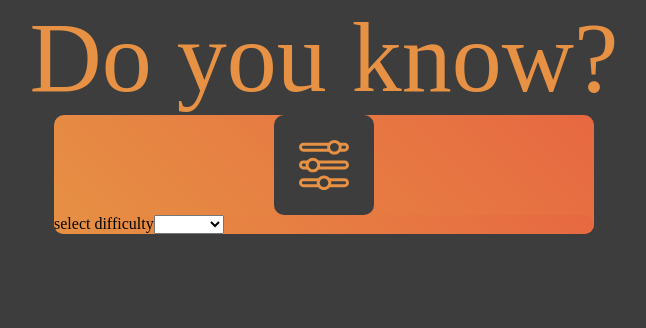
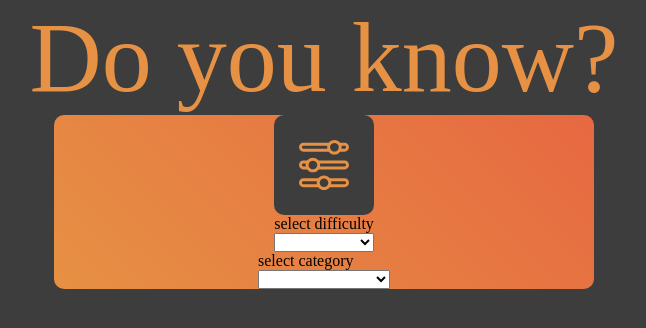
Before and after one commit to oliversteidel/quiz-app, a Vue app in the folder quiz-app/: page / in a window 1280 px wide. Shown: the top 328 px of the page, without its empty margins (316-962 px from the left). Built offline with nearby package versions, Linux system fonts and the light colour scheme; a web font is replaced by a local one.

Commit message:
fixed sending selected values

```diff
--- a/quiz-app/src/App.vue
+++ b/quiz-app/src/App.vue
@@ -5,22 +5,29 @@
       <header class="header">
         <OptionsBtn />
       </header>
-      <StartDisplay
+      <SelectDifficulty
       v-bind:diffOptions="diffOptions"
-      v-on:diff="setDifficulty" />
+      v-on:send-difficulty="setDifficultyString"
+       />
+       <SelectCategory
+       v-bind:categoryOptions="categoryOptions"
+       v-on:send-category="setCategoryString" />
+
     </div>
   </div>
 </template>
 
 <script>
 import OptionsBtn from "./components/OptionsBtn";
-import StartDisplay from "./components/StartDisplay";
+import SelectDifficulty from "./components/SelectDifficulty";
+import SelectCategory from "./components/SelectCategory";
 
 export default {
   name: "App",
   components: {
     OptionsBtn,
-    StartDisplay,
+    SelectDifficulty,
+    SelectCategory
   },
   data() {
     return {
@@ -30,14 +37,28 @@ export default {
         { text: "medium", value: "&difficulty=medium" },
         { text: "hard", value: "&difficulty=hard" },
       ],
-      difficultyString: "",
+      categoryOptions: [
+        {text: "general knowlege", value: "&category=9"},
+        {text: "entertainment: film", value: "&category=11"}
+      ],
+      difficultyString: "&difficulty=easy",
+      categoryString: "&category=9",
     };
   },
+  computed: {
+    api_url: function () {
+      return `https://opentdb.com/api.php?amount=10${this.categoryString}${this.difficultyString}`
+    }
+  },
   methods: {
-    setDifficulty(value) {
+    setDifficultyString(value) {
       this.difficultyString = value;
     },
-  },
+    setCategoryString(value) {
+      this.categoryString = value;
+    }
+  }
+
 };
 </script>
 
--- /dev/null
+++ b/quiz-app/src/components/SelectCategory.vue
@@ -0,0 +1,35 @@
+<template>
+  <div class="wrapper flex-col">
+    <label for="select-category">select category</label>
+
+    <select
+      id="select-category"
+      v-model="category"
+      @change="$emit('send-category', category)"
+    >
+      <option
+        v-for="option in categoryOptions"
+        :key="option.value"
+        v-bind:value="option.value"
+      >
+        {{ option.text }}
+      </option>
+    </select>
+  </div>
+</template>
+
+<script>
+export default {
+  name: "SelectCategory",
+  props: ["categoryOptions"],
+  data() {
+    return {
+      category: "",
+    };
+  },
+};
+</script>
+
+<style lang="scss" scoped>
+@import "../styles/_globals.scss";
+</style>
--- a/quiz-app/src/components/SelectDifficulty.vue
+++ b/quiz-app/src/components/SelectDifficulty.vue
@@ -1,8 +1,8 @@
 <template>
-  <div class="wrapper">
+  <div class="wrapper flex-col">
     <label for="select-difficulty">select difficulty</label>
 
-    <select id="select-difficulty" v-model="difficulty" @change="sendDifficulty">
+    <select id="select-difficulty" v-model="difficulty" @change="$emit('send-difficulty', difficulty)">
       <option v-for="option in diffOptions" :key="option.value" v-bind:value="option.value" >
           {{option.text}}
       </option>
@@ -22,7 +22,7 @@ export default {
   },
   methods: {
     sendDifficulty() {
-      this.$emit('diff', this.difficulty);
+      return this.difficulty;
     }
   }
 }
--- a/quiz-app/src/components/StartDisplay.vue
+++ /dev/null
@@ -1,19 +0,0 @@
-<template>
-  <div class="container">
-    <SelectDifficulty
-    v-bind:diffOptions="diffOptions"
-    v-on:diff="$emit('diff', difficulty)" />
-  </div>
-</template>
-
-<script>
-import SelectDifficulty from "./SelectDifficulty";
-
-export default {
-  name: "StartDisplay",
-  components: {
-    SelectDifficulty,
-  },
-  props: ["diffOptions", "difficulty"],
-};
-</script>
```
